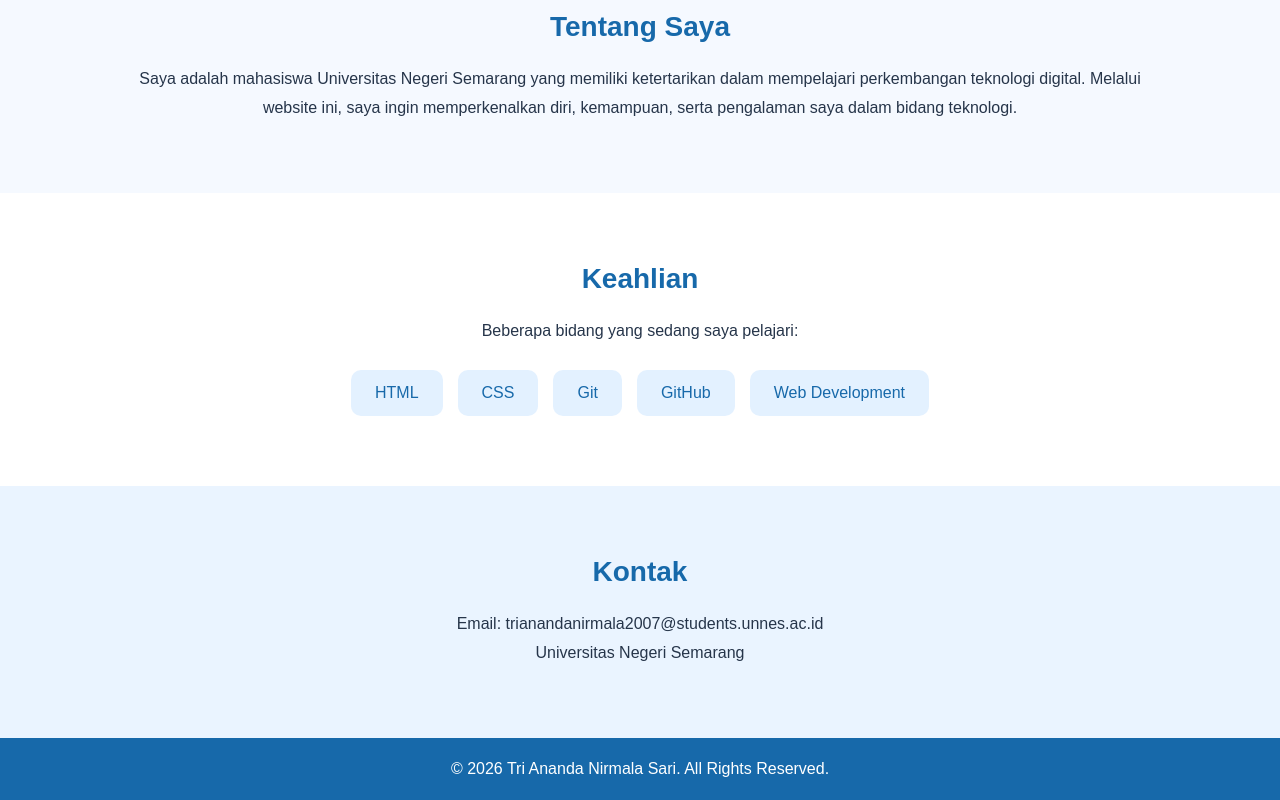
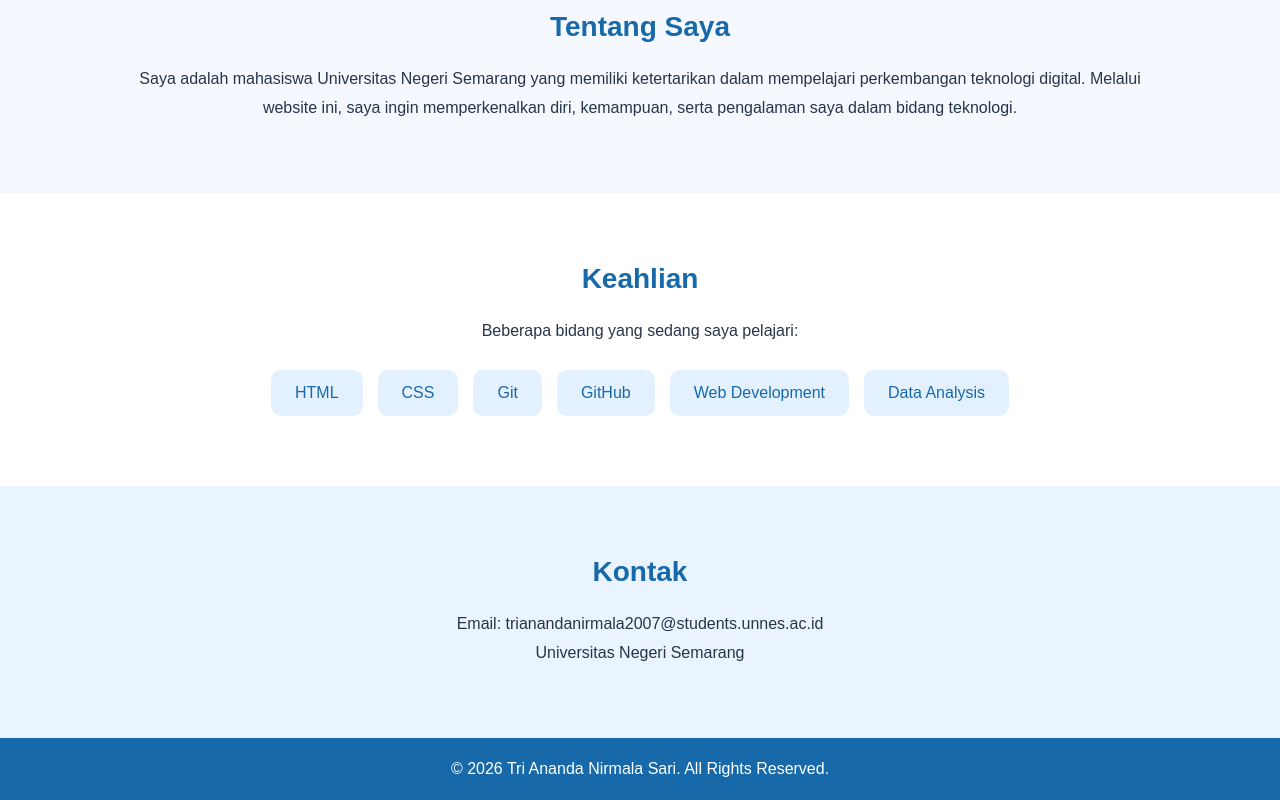
Before and after one commit to trianandanirmala2007/belajar-cicd, a plain HTML site: page index.html in a window 1280 px wide. Shown: the part 606-1406 px from the top of the page. Drawn offline with Linux system fonts and the light colour scheme.

Commit message:
Menambahkan keahlian baru

```diff
--- a/index.html
+++ b/index.html
@@ -188,6 +188,7 @@
             <div class="skill">Git</div>
             <div class="skill">GitHub</div>
             <div class="skill">Web Development</div>
+            <div class="skill">Data Analysis</div>
         </div>
     </section>
 
```
